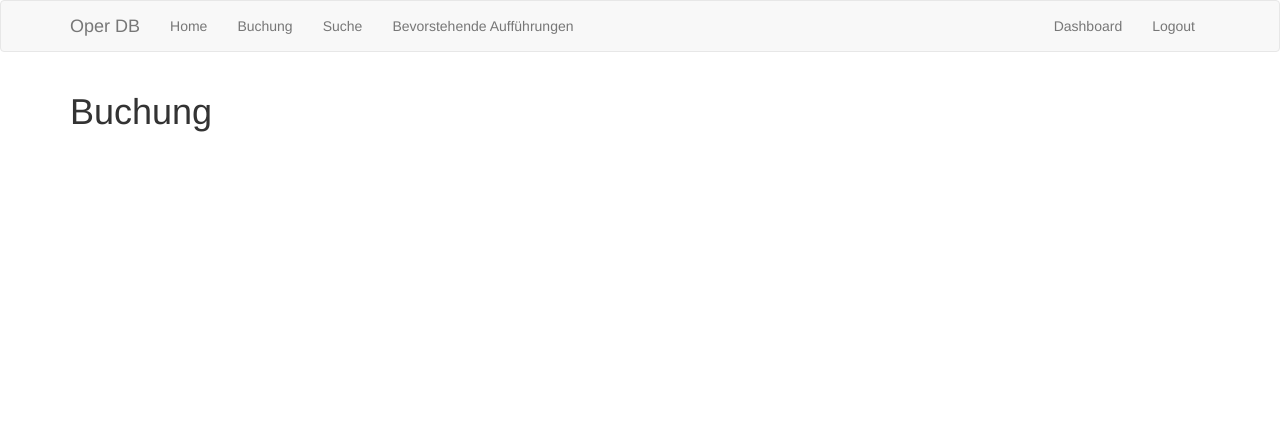
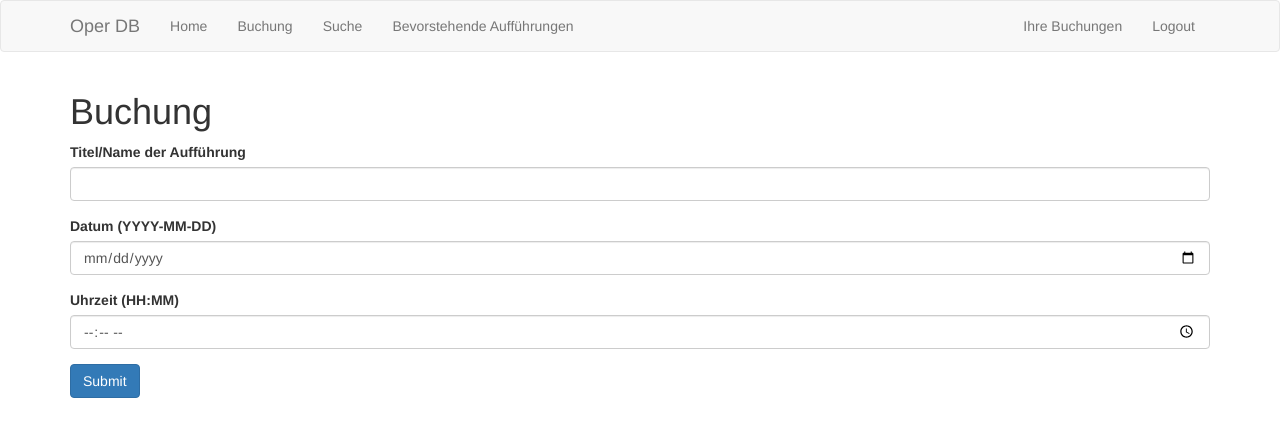
Before and after one commit to domvie/OperDB, a Flask app: page /buchung in a window 1280 px wide. Shown: the top 437 px of the page. Run offline with Flask 2, Linux system fonts and the light colour scheme; the visitor is signed in with stand-in values (Sample User, id 1); tables that the repository leaves empty hold one stand-in row (values such as "Sample post"); some libraries are stand-ins or nearby versions.

Commit message:
more funcionality

```diff
--- a/app.py
+++ b/app.py
@@ -1,6 +1,6 @@
 import os, sys, sqlite3
 from flask import Flask, render_template, flash, url_for, session, request, logging, g, redirect
-from wtforms import Form, StringField, TextAreaField, PasswordField, validators, IntegerField
+from wtforms import Form, StringField, TextAreaField, PasswordField, validators, IntegerField, DateTimeField, DateField, TimeField
 from passlib.hash import sha256_crypt, pbkdf2_sha256
 from functools import wraps
 #from flask_debugtoolbar import DebugToolbarExtension
@@ -23,14 +23,11 @@ def get_db():
     db = getattr(g, '_database', None)
     if db is None:
         db = g._database = sqlite3.connect(DATABASE)
-
     #Ergebnisse zu einem dict konvertieren
     def make_dicts(cursor, row):
         return dict((cursor.description[idx][0], value)
             for idx, value in enumerate(row))
-
     db.row_factory = make_dicts
-
     return db
 
 
@@ -42,11 +39,9 @@ def query_db(query, args=(), one=False):
     return (rv[0] if rv else None) if one else rv
 
 def insert_db(query, args=()):
-
     with sqlite3.connect(DATABASE) as con:
         cur = con.cursor()
         cur.execute(query,args)
-
     con.commit()
     con.close()
 
@@ -72,7 +67,6 @@ def close_connection(exception):
         db.close()
 
 # Überprüft ob DB bereits besteht und initialisiert die DB wenn nicht
-
 def CheckIfDbExists():
     if not os.path.isfile(DATABASE):
         print("Database does not exist yet. Creating new Database: ", DATABASE)
@@ -81,12 +75,10 @@ def CheckIfDbExists():
         try:
             insert_dummies()
             print("Success")
-
         except:
             print("Error inserting dummies")
     else:
         print("Using existing database: " + DATABASE)
-
 
 CheckIfDbExists()
 
@@ -94,19 +86,39 @@ CheckIfDbExists()
 def index():
     return render_template('home.html')
 
-@app.route('/suche')
+class SearchForm(Form):
+    name = StringField('Titel/Name der Aufführung', [validators.Length(min=0, max=30)])
+    datum = DateField('Datum (YYYY-MM-DD)')
+    dirigent = StringField('Dirigent', [validators.Length(min=0, max=30)])
+    saenger = StringField('Sänger', [validators.Length(min=0, max=30)])
+
+@app.route('/suche', methods=['GET', 'POST'])
 def suche():
-    return render_template('suche.html')
+    form = SearchForm(request.form)
+    if request.method == 'POST':
+        results = []
+        if request.form['name']:
+            name = request.form['name']
+            results += query_db("SELECT * FROM Aufführung_von WHERE Name LIKE ?", (name,))
+        elif request.method['dirigent']:
+            dirigent = request.form['dirigent']
+            results += query_db("SELECT * FROM Aufführung_von WHERE Dirigent LIKE ?", (dirigent,))
+        elif request.method['datum']:
+            datum = request.form['datum']
+            results += query_db("SELECT * FROM Aufführung_von WHERE Datum LIKE ?", (datum,))
+        elif request.method['saenger']:
+            saenger = request.form['saenger']
+            results += query_db("SELECT * FROM Sänger WHERE Künstlername LIKE ?", (saenger,))
+        return render_template("ergebnisse.html", results = results)
 
-@app.route('/buchung')
-def buchung():
-    return render_template('buchung.html')
+    return render_template("suche.html", form=form)
+
+
 
 @app.route('/bevorstehend')
 def bevorstehend():
 
-    auffuehrungen = query_db("SELECT * FROM users")
-
+    auffuehrungen = query_db("SELECT * FROM Aufführung_von")
     if auffuehrungen:
         return render_template('bevorstehend.html', auffuehrungen = auffuehrungen)
     else:
@@ -122,6 +134,7 @@ class RegisterForm(Form):
     ])
     confirm = PasswordField('Confirm Password')
 
+
 # User Register
 @app.route('/register', methods=['GET', 'POST'])
 def register():
@@ -131,7 +144,6 @@ def register():
         password = pbkdf2_sha256.hash(request.form['password'])
 
         query = 'INSERT INTO users (username, password) VALUES(?,?);'
-
         try:
             insert_db(query, (username, password))
             flash('You are now registered and can log in', 'success')
@@ -182,6 +194,42 @@ def is_logged_in(f):
             return redirect(url_for('login'))
     return wrap
 
+
+# Buchung/reservieren Formular
+class ReservierungsFormular(Form):
+    name = StringField('Titel/Name der Aufführung', [validators.Length(min=1, max=30)])
+    datum = DateField('Datum (YYYY-MM-DD)')
+    uhrzeit = TimeField('Uhrzeit (HH:MM)')
+
+@app.route('/buchung', methods=['GET', 'POST'])
+@is_logged_in
+def buchung():
+    form = ReservierungsFormular(request.form)
+    if request.method == 'POST' and form.validate():
+        name = request.form['name']
+        datum = request.form['datum']
+        uhrzeit = request.form['uhrzeit']
+
+        try:
+            insert_db("INSERT INTO Aufführung_von(Datum, Uhrzeit, Name) VALUES (?,?,?)", (datum, uhrzeit, name))
+            flash('Erfolgreich gebucht!')
+        except:
+            flash('Fehler bei der Buchung!')
+            return redirect(url_for('buchung'))
+
+    return render_template('buchung.html', form=form)
+
+@app.route('/buchungen')
+@is_logged_in
+def buchungen():
+    buchungen = query_db("SELECT * FROM reservieren")
+
+    if buchungen:
+        return render_template('buchungen.html', buchungen=buchungen)
+    else:
+        msg = 'Sie haben keine Buchungen'
+        return render_template('buchungen.html', msg=msg)
+
 # Logout
 @app.route('/logout')
 @is_logged_in
--- a/templates/bevorstehend.html
+++ b/templates/bevorstehend.html
@@ -4,7 +4,7 @@
   <h1>Bevorstehende Aufführungen</h1>
   <ul class="list-group">
     {% for auffuehrung in auffuehrungen %}
-      <li class="list-group-item"><a href="bevorstehend/{{auffuehrung.username}}">{{auffuehrung.username}}</a></li>
+      <li class="list-group-item"><a href="bevorstehend/{{auffuehrung.Name}}">{{auffuehrung.Name}}</a></li>
     {% endfor %}
   </ul>
 {% endblock %}
--- a/templates/buchung.html
+++ b/templates/buchung.html
@@ -2,4 +2,17 @@
 
 {% block body %}
   <h1>Buchung</h1>
+  {% from "includes/_formhelpers.html" import render_field %}
+  <form method="POST" action="">
+    <div class="form-group">
+      {{render_field(form.name, class_="form-control")}}
+    </div>
+    <div class="form-group">
+      {{render_field(form.datum, class_="form-control")}}
+    </div>
+    <div class="form-group">
+      {{render_field(form.uhrzeit, class_="form-control")}}
+    </div>
+    <p><input type="submit" class="btn btn-primary" value="Submit"></p>
+  </form>
 {% endblock %}
--- a/templates/includes/_navbar.html
+++ b/templates/includes/_navbar.html
@@ -19,7 +19,7 @@
 
           <ul class="nav navbar-nav navbar-right">
             {% if session.logged_in %}
-              <li><a href="/dashboard">Dashboard</a></li>
+              <li><a href="/buchungen">Ihre Buchungen</a></li>
               <li><a href="/logout">Logout</a></li>
             {% else %}
               <li><a href="/register">Register</a></li>
```
Also changed, not shown: templates/buchungen.html (added, +10 -0 lines), templates/ergebnisse.html (added, +26 -0 lines), templates/suche.html (+21 -21 lines).
